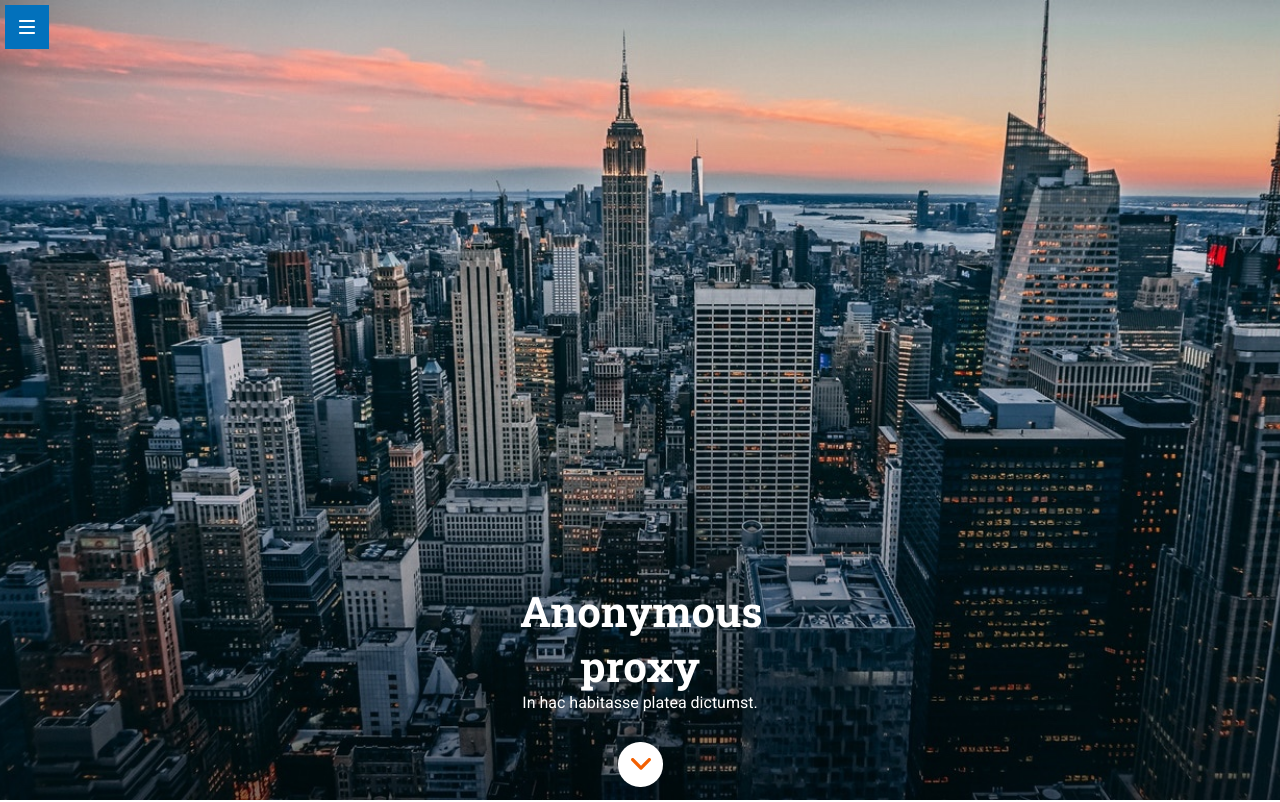
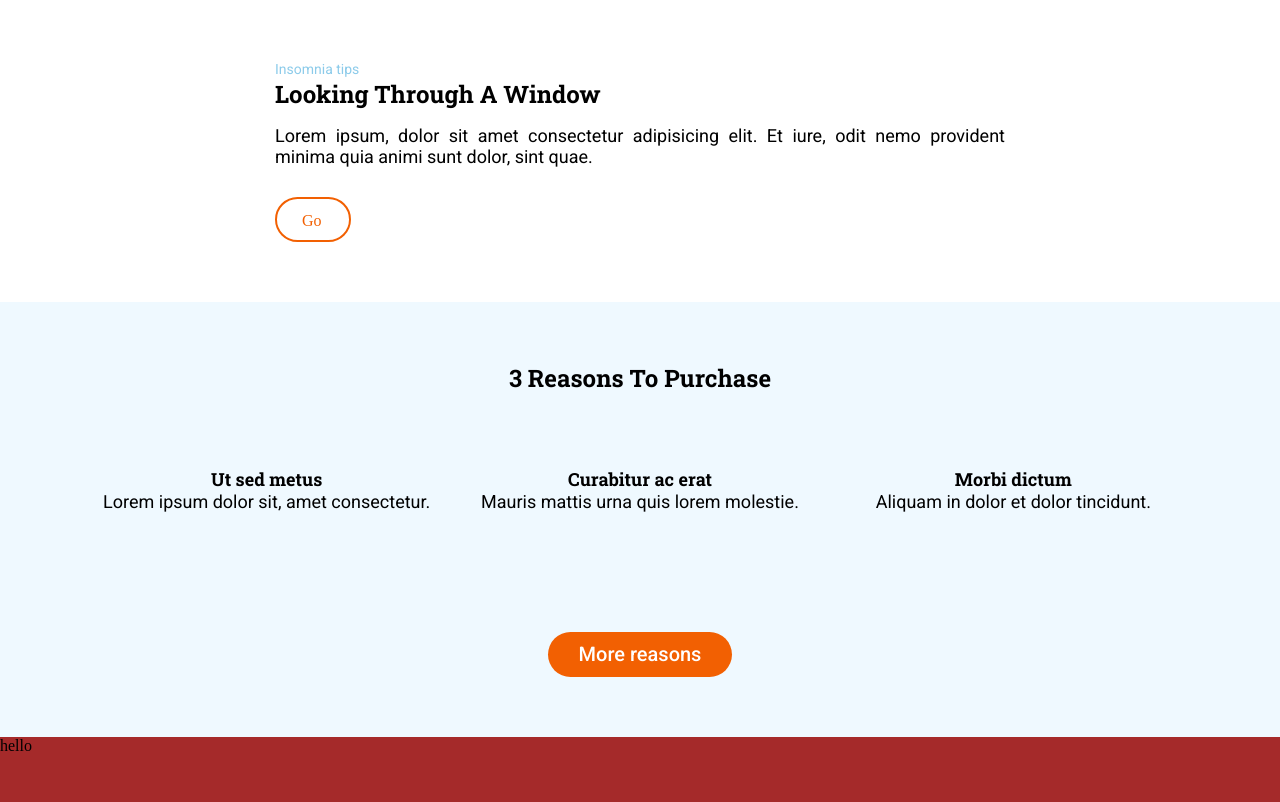
Before and after one commit to Adalab/modulo-1-evaluacion-final-JuditAldeguer, a website: page public/index.html in a window 1280 px wide. Shown: the top 802 px of the page. Drawn offline with Linux system fonts and the light colour scheme.

Commit message:
scroll problem lokated

```diff
--- a/public/index.html
+++ b/public/index.html
@@ -18,8 +18,7 @@
     <link rel="stylesheet" href="./assets/css/main.css" />
   </head>
   <body>
-    <div class="page">
-      <header id="header" class="header">
+    <!-- <header id="header" class="header">
    <div class="header__menucontainer">
      <a href="https://adalab.es/" target="_blank">
        <img
@@ -44,7 +43,7 @@
      />
    </a>
  </header>
-
+ -->
     <main class="main">
       <section class="main__info-container">
         <small class="main__info-container--small"> Insomnia tips </small>
@@ -100,7 +99,8 @@
       </section>
     </main>
 
-      <footer class="footer">
+    <!-- scroll -->
+    <!-- <footer class="footer">
    <a href="#header" class="footer__arrow">
      <img src="./assets/images/ico-arrow.svg" alt="arrow" />
    </a>
@@ -163,7 +163,8 @@
      <p>We <strong class="footer__small--heart">&hearts;</strong> components</p>
    </small>
  </footer>
-
-    </div>
+ -->
+    <!-- ok - no scroll -->
+    hello
   </body>
 </html>
--- a/src/scss/layout/_header.scss
+++ b/src/scss/layout/_header.scss
@@ -15,23 +15,29 @@
     top: 5px;
     left: 5px;
     background-color: $cerulean;
-    width: 44px;
-    height: 44px;
+    width: 2.75rem;
+    height: 2.75rem;
     &--menu {
       padding: 15px 14px 15px 14px;
     }
   }
   .header__textcontainer {
-    width: 15em;
+    width: 16rem;
+    border: green 1px solid;
+    margin-bottom: 45px;
     @media (min-width: 768px) {
-      margin: 384px 0 30px 0;
+      margin-bottom: 30px;
     }
 
     &--title {
       font-family: $RobotoSlab;
       font-weight: bold;
       line-height: 55px;
-      font-size: 42px;
+      font-size: 2.625rem;
+      margin-bottom: 10px;
+      @media (min-width: 768px) {
+        margin-bottom: 20px;
+      }
     }
     &--small {
       font-family: $Roboto;
--- a/src/scss/main.scss
+++ b/src/scss/main.scss
@@ -7,7 +7,6 @@
 
 body {
   width: 100vw;
+  font-size: 16px;
+  background-color: brown;
 }
-.page {
-  width: 100%;
-}
```
Also changed, not shown: src/html/index.html (+6 -5 lines), public/assets/css/main.css, 1 other file. Lines whose indentation alone changed are shown as unchanged.
